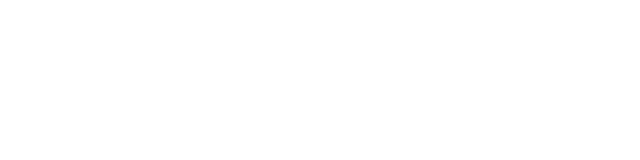
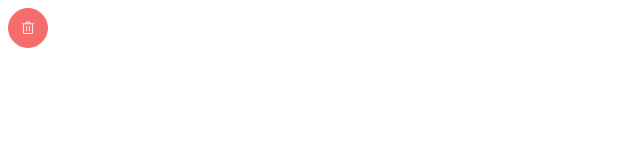
Before and after one commit to TM1119/hm74-toutiao, a Vue app: page / in a window 1280 px wide. Shown: the top 160 px of the page, without its empty margins (0-640 px from the left). Built offline with nearby package versions, Linux system fonts and the light colour scheme.

Commit message:
添加Element-ui

```diff
--- a/package.json
+++ b/package.json
@@ -9,6 +9,7 @@
   },
   "dependencies": {
     "core-js": "^2.6.5",
+    "element-ui": "^2.10.1",
     "vue": "^2.6.10"
   },
   "devDependencies": {
--- a/src/App.vue
+++ b/src/App.vue
@@ -1,6 +1,6 @@
 <template>
   <div id="app">
-
+ <el-button type="danger" icon="el-icon-delete" circle></el-button>
   </div>
 </template>
 
--- a/src/main.js
+++ b/src/main.js
@@ -1,5 +1,8 @@
 import Vue from 'vue'
 import App from './App.vue'
+import ElementUI from 'element-ui'
+import 'element-ui/lib/theme-chalk/index.css'
+Vue.use(ElementUI)
 
 Vue.config.productionTip = false
 
```
Also changed, not shown: 1 other file (tests, documents, lock files or other folders).
